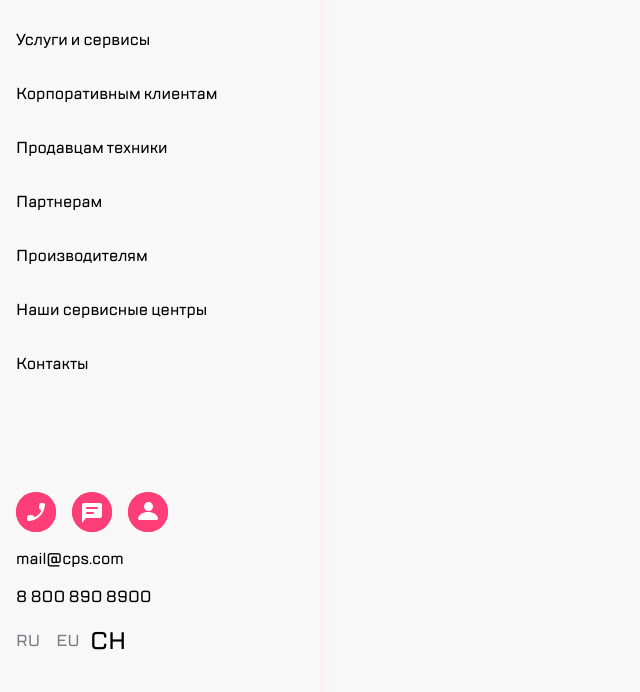
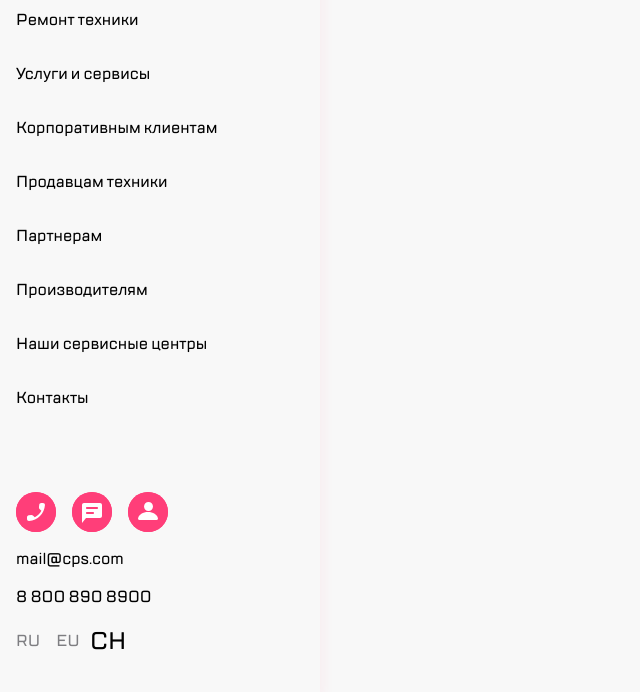
Before and after one commit to Elborisso/1.4, a plain HTML site: page index.html in a window 1280 px wide. Shown: the part 108-800 px from the top of the page, without its empty margins (0-640 px from the left). Drawn offline with Linux system fonts and the light colour scheme.

Commit message:
Update index.html

```diff
--- a/index.html
+++ b/index.html
@@ -17,9 +17,9 @@
     <section class = "side__content">
         <nav class = "side__navigation">
         <ul class = "side__list">
-            <li clas = "side__item">
-                <a class ="side__link" href="#" target="_blank" rel="noopener noreferrer" aria-label="Ремонт техники"><span class="side__text">Ремонт техники</span></a>
-            </li>
+        <li clas = "side__item" style="margin-top:34px;">
+            <a class ="side__link" href="#" target="_blank" rel="noopener noreferrer" aria-label="Ремонт техники"><span class="side__text">Ремонт техники</span></a>
+        </li>
         <li clas = "side__item">
             <a class ="side__link" href="#" target="_blank" rel="noopener noreferrer" aria-label="Услуги и сервисы"><span class="side__text">Услуги и сервисы</span></a>
         </li>
```
